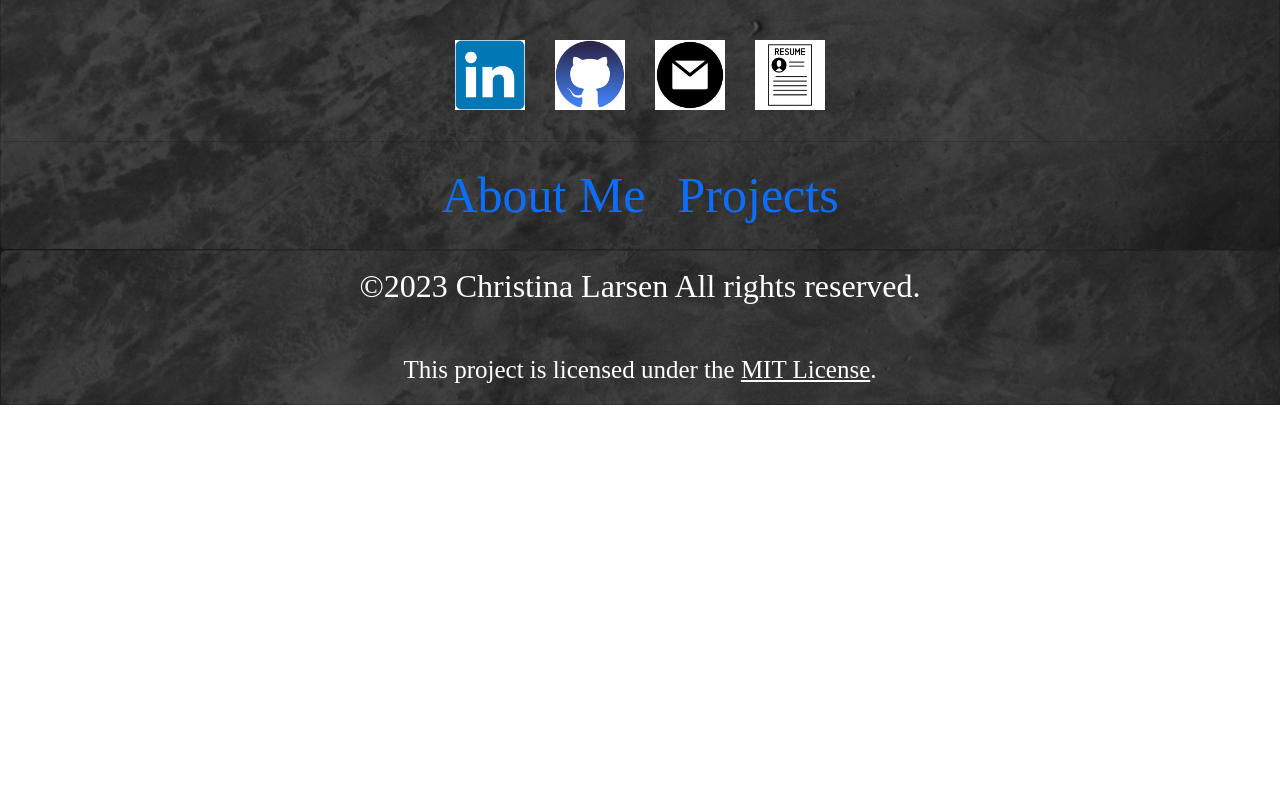
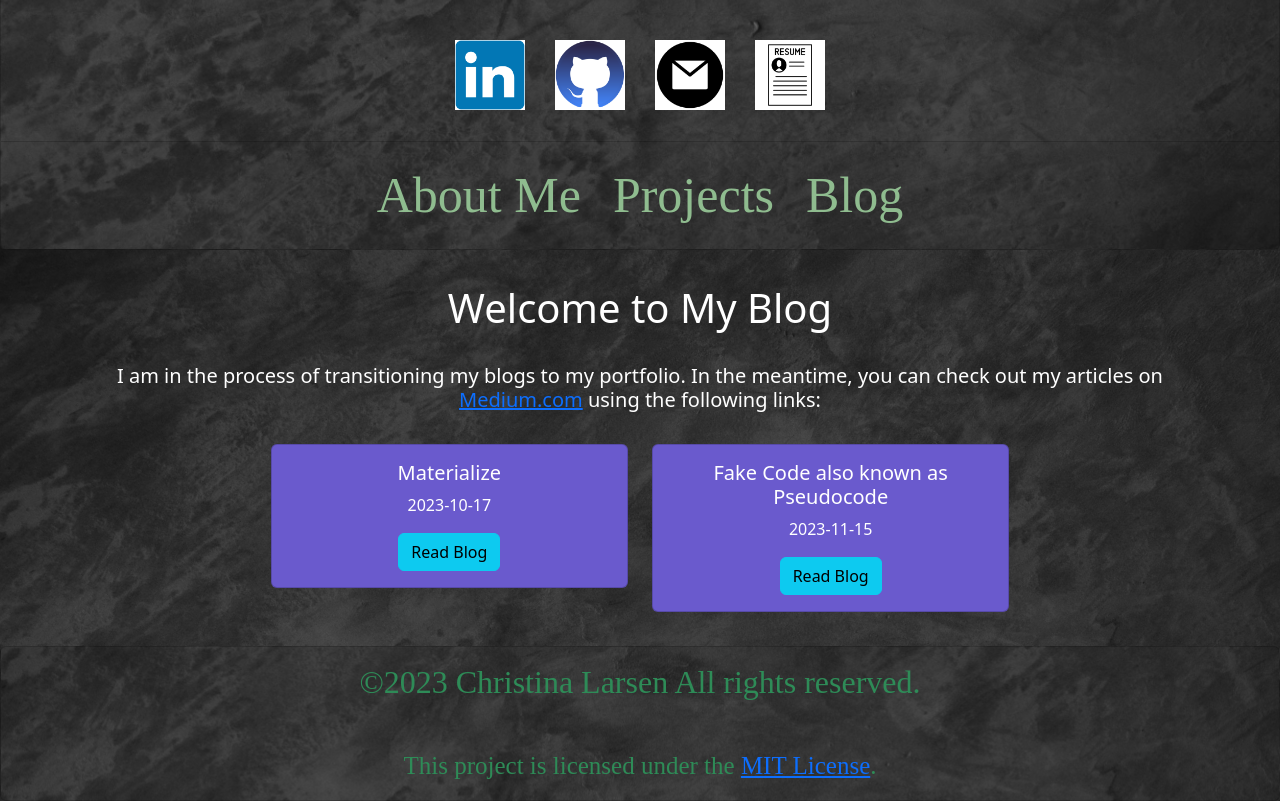
Before and after one commit to Clarsen1782/Portfolio, a React (Vite) app: page /Blog in a window 1280 px wide. Shown: the part 504-1305 px from the top of the page. Before the commit the page ends 909 px from the top, so only its background shows below. Built offline with nearby package versions, Linux system fonts and the light colour scheme.

Commit message:
Updates 2024-1-6

```diff
--- a/package.json
+++ b/package.json
@@ -14,6 +14,8 @@
     "react": "^18.2.0",
     "react-bootstrap": "^2.9.1",
     "react-dom": "^18.2.0",
+    "react-helmet": "^6.1.0",
+    "react-helmet-async": "^2.0.4",
     "react-router-dom": "^6.11.1"
   },
   "devDependencies": {
--- a/src/App.jsx
+++ b/src/App.jsx
@@ -5,6 +5,7 @@ import AboutMe from './components/aboutme';
 import Footer from './components/footer';
 import Header from './components/header';
 import Projects from './components/projects';
+import Blog from './components/blog'
 
 function App() {
 
@@ -16,6 +17,7 @@ function App() {
         <Routes>
           <Route path="/" element={<AboutMe />} />
           <Route path="/Projects" element={<Projects />} />
+          <Route path="/Blog" element={<Blog />} />
         </Routes>
         <Footer />
       </div>
--- a/src/components/aboutme.jsx
+++ b/src/components/aboutme.jsx
@@ -30,9 +30,9 @@ function AboutMe() {
             <div className="card-body">
               <h5 className="card-title" id='title'>Welcome to my portfolio!</h5>
               <br />
-              <p>Hello, I am Christina Larsen, a dedicated professional with a rich background in sustainability and healthcare. The pandemic-induced shift to remote work sparked a newfound passion for web development within me. Now embarking on a new career path, I bring to the table a robust work ethic, strong ethical values, and an unwavering attention to detail.</p>
+              <p>Hello, I am Christina Larsen, a dedicated professional with a rich background in customer service, sustainability, and healthcare. The pandemic-induced shift to remote work sparked a newfound passion for web development. Now embarking on a new career path, I bring to the table a robust work ethic, strong ethical values, and an unwavering attention to detail.</p>
 
-              <p>Considered a perpetual learner, I am committed to expanding my knowledge continually. My background in sustainability and healthcare not only adds a unique perspective to my journey in web development but also instills in me a deep sense of responsibility toward creating solutions that positively impact both users and the environment.</p>
+              <p>Considered a perpetual learner, I am committed to expanding my knowledge continually. My background in customer service, sustainability, and healthcare not only adds a unique perspective to my journey in web development but also instills in me a deep sense of responsibility toward creating solutions that positively impact both users and the environment.</p>
 
               <p>As a results-driven, detail-oriented, full-stack programmer, I possess a solid academic foundation complemented by hands-on experience in healthcare and sustainability. Proficient in various facets of development, I excel in:</p>
               <ul>
--- /dev/null
+++ b/src/components/blog.jsx
@@ -0,0 +1,50 @@
+import React from 'react';
+import 'bootstrap/dist/css/bootstrap.min.css';
+import { Link } from 'react-router-dom';
+import Card from "react-bootstrap/Card";
+import Button from 'react-bootstrap/Button';
+import { Helmet } from 'react-helmet';
+
+function Blog() {
+  const data = [
+    {
+      title: "Materialize",
+      date: '2023-10-17',
+      link: "https://medium.com/@clarsen1782/materialize-89be591a6e3a",
+    },
+    {
+      title: "Fake Code also known as Pseudocode",
+      date: '2023-11-15',
+      link: "https://medium.com/@clarsen1782/fake-code-also-known-as-pseudocode-d473872c6174",
+    },
+  ];
+
+  return (
+    <div>
+      <Helmet>
+        <title>My Blog - Latest Articles</title>
+      </Helmet>
+      <div className="container mt-4 text-center">
+        <h1 style={{ color: 'white' }}>Welcome to My Blog</h1>
+        <br />
+        <h5 style={{ color: 'white' }}>I am in the process of transitioning my blogs to my portfolio. In the meantime, you can check out my articles on{' '} <Link to="https://medium.com/@clarsen1782" target="_blank" rel="noopener noreferrer"> Medium.com</Link>{' '}using the following links:</h5>
+        <br />
+        <div className="row justify-content-center">
+          {data.map((project, index) => (
+            <div key={index} className="col-md-4 mb-4">
+              <Card style={{ backgroundColor: '#6a5acd' }}>
+                <Card.Body id='text'>
+                  <Card.Title style={{ color: 'white' }}>{project.title}</Card.Title>
+                  <Card.Text style={{ color: 'white' }}>{project.date}</Card.Text>
+                  <Button variant="info" href={project.link} target="_blank" rel="noopener noreferrer">Read Blog</Button>
+                </Card.Body>
+              </Card>
+            </div>
+          ))}
+        </div>
+      </div>
+    </div>
+  );
+}
+
+export default Blog;
--- a/src/components/footer.jsx
+++ b/src/components/footer.jsx
@@ -14,10 +14,10 @@ function Footer() {
 
     return (
         <Card className="text-center foot" style={Background}>
-            <Card.Body style={{ color: 'white' }}>
+            <Card.Body style={{ color: '#2E8B57' }}>
                 <Card.Title><h2>&copy;2023 Christina Larsen All rights reserved.</h2></Card.Title>
                 <br />
-                <Card.Text>This project is licensed under the <a href={MIT} className="text-white">MIT License</a>.</Card.Text>
+                <Card.Text>This project is licensed under the <a href={MIT}>MIT License</a>.</Card.Text>
             </Card.Body>
         </Card>
     );
--- a/src/components/header.jsx
+++ b/src/components/header.jsx
@@ -39,10 +39,13 @@ function Header() {
             <Card.Footer>
                 <Nav className="justify-content-center" activeKey="/">
                     <Nav.Item>
-                        <Nav.Link href="/" active>About Me</Nav.Link>
+                        <Nav.Link href="/" active style={{ color: '#8FBC8F' }}>About Me</Nav.Link>
                     </Nav.Item>
                     <Nav.Item>
-                        <Nav.Link href="/Projects">Projects</Nav.Link>
+                        <Nav.Link href="/Projects" style={{ color: '#8FBC8F' }}>Projects</Nav.Link>
+                    </Nav.Item>
+                    <Nav.Item>
+                        <Nav.Link href="/Blog" style={{ color: '#8FBC8F' }}>Blog</Nav.Link>
                     </Nav.Item>
                 </Nav>
             </Card.Footer>
--- a/src/components/index.jsx
+++ b/src/components/index.jsx
@@ -2,5 +2,6 @@ import AboutMe from './aboutme';
 import Footer from './footer';
 import Header from './header';
 import Projects from './projects';
+import Blog from './blog'
 
-export {AboutMe, Footer, Header, Projects};
+export {AboutMe, Footer, Header, Projects, Blog};
--- a/src/components/projects.jsx
+++ b/src/components/projects.jsx
@@ -54,12 +54,12 @@ function Portfolio() {
       <div className="row">
         {data.map((project, index) => (
           <div key={index} className="col-md-4 mb-4">
-            <Card>
+            <Card style={{ backgroundColor: '#6a5acd' }}>
               <Card.Img variant="top" src={project.image} alt={project.title} />
               <Card.Body id='text'>
-                <Card.Title>{project.title}</Card.Title>
-                <Button variant="primary" href={project.link} target="_blank" rel="noopener noreferrer">View Project</Button>
-                <Button variant="secondary" className="ml-2" href={project.github} target="_blank" rel="noopener noreferrer"> View GitHub</Button>
+                <Card.Title style={{ color: 'White' }}>{project.title}</Card.Title>
+                <Button variant="info" href={project.link} target="_blank" rel="noopener noreferrer">View Project</Button>
+                <Button variant="success" className="ml-2" href={project.github} target="_blank" rel="noopener noreferrer"> View GitHub</Button>
               </Card.Body>
             </Card>
           </div>
--- a/src/styles/style.css
+++ b/src/styles/style.css
@@ -13,7 +13,7 @@
 #heading {
     font-size: 200px;
     font-family: Brush Script MT;
-    color: white;
+    color: #00FF7F;
 }
 
 .back {
```
Also changed, not shown: 3 other files (tests, documents, lock files or other folders).
